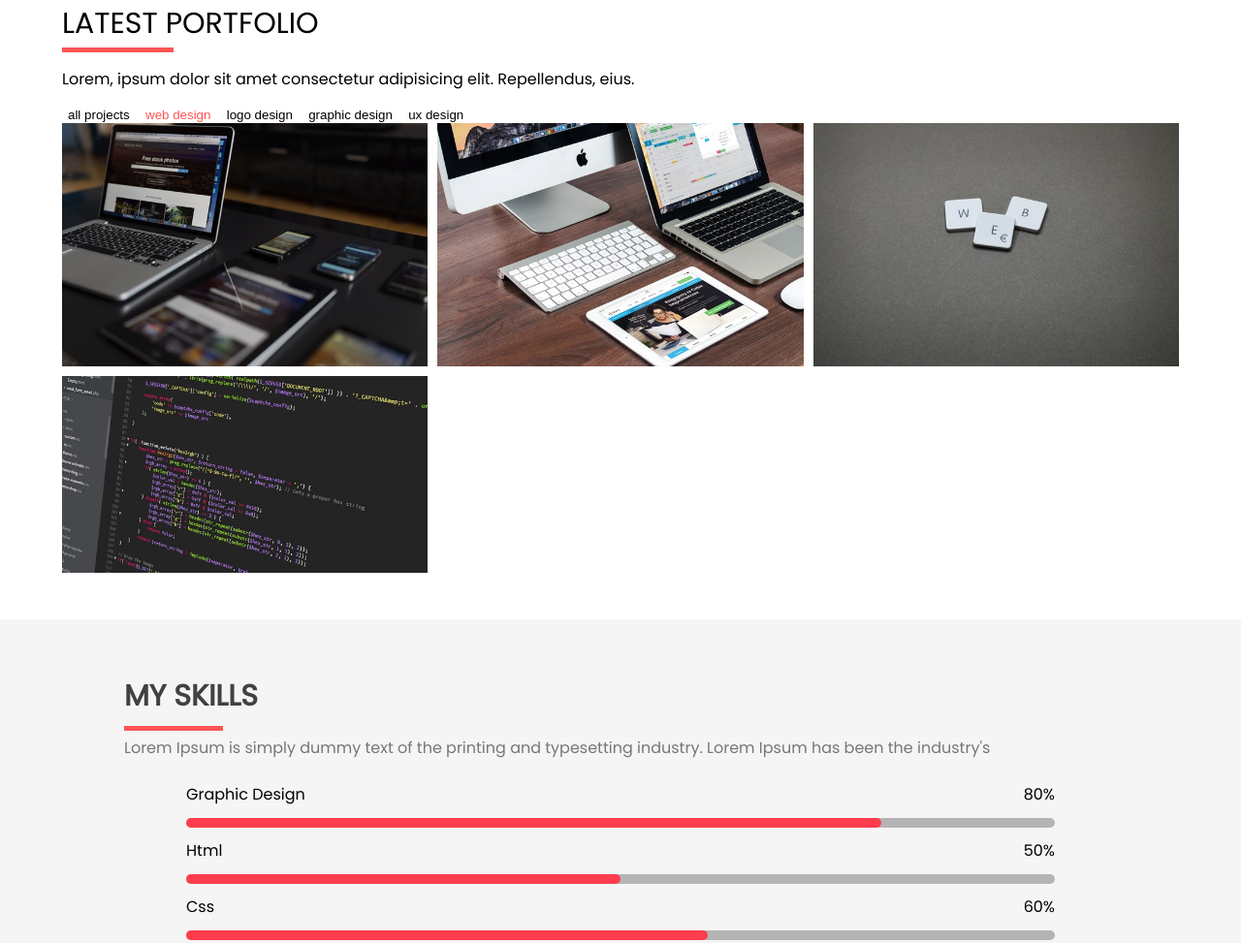
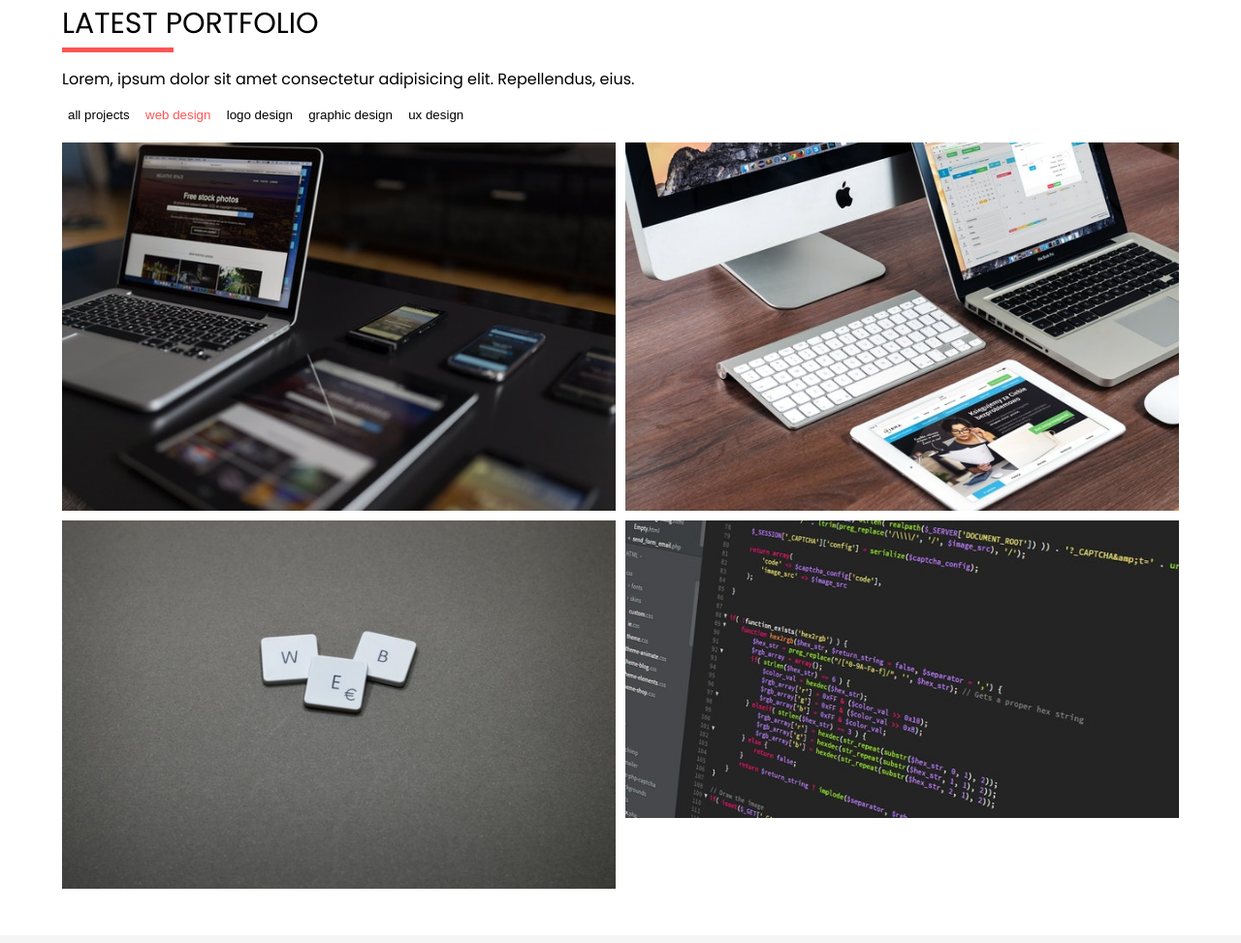
Before and after one commit to DimitarStBC/HTML-CSS-design, a plain HTML site: page index.html in a window 1280 px wide. Shown: the part 1320-2293 px from the top of the page at 97% size. Drawn offline with Linux system fonts and the light colour scheme.

Commit message:
design fixing portfolio

```diff
--- a/css/portfolio.css
+++ b/css/portfolio.css
@@ -21,6 +21,7 @@
     cursor: pointer;
 }
 #content {
+    margin: 20px 0;
     width: 100%;
     display: flex;
     flex-direction: column;
@@ -29,7 +30,7 @@
 }
 .gridStyle {
     display: grid;
-    grid-template-columns: 1fr 1fr 1fr;
+    grid-template-columns: 1fr 1fr;
     grid-template-rows: auto;
     grid-gap: 10px;
     grid-row-gap: 10px;
```
